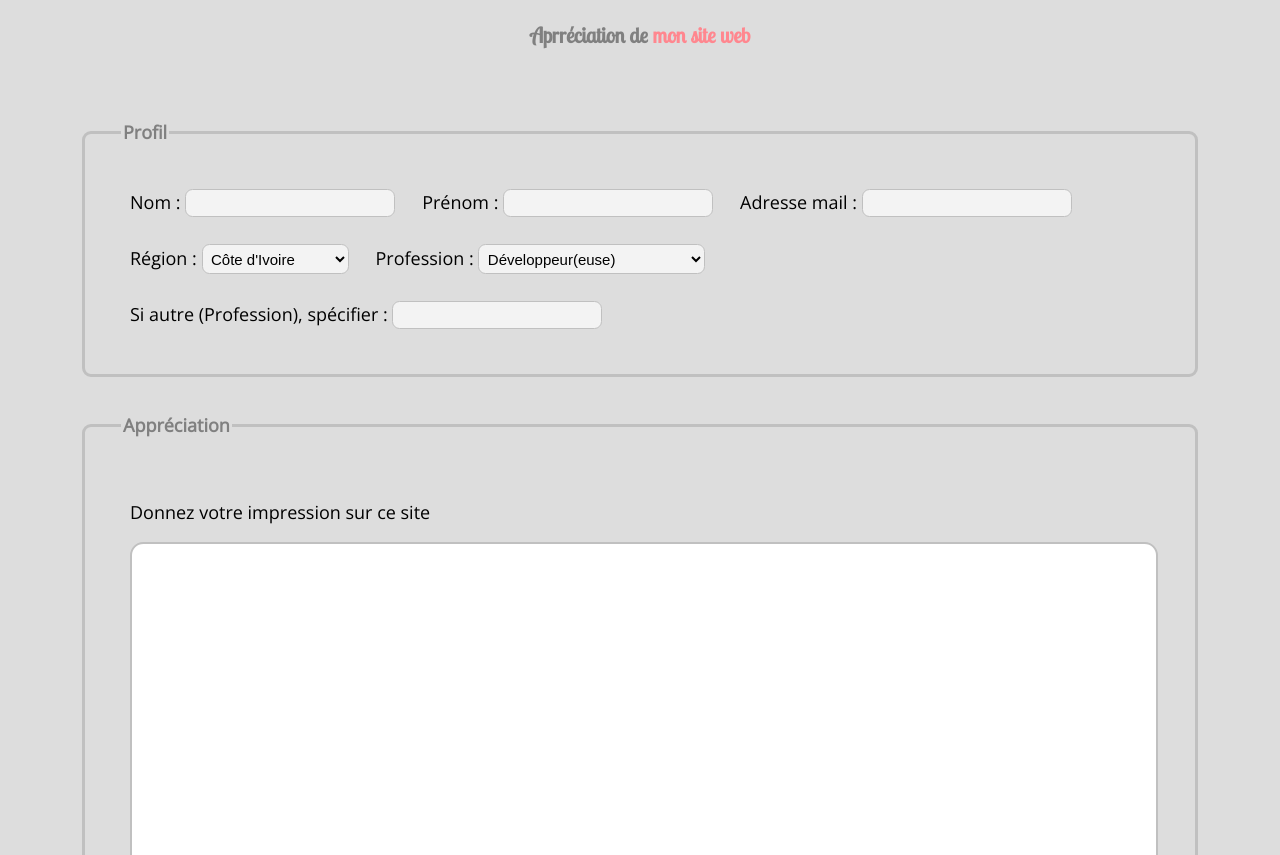
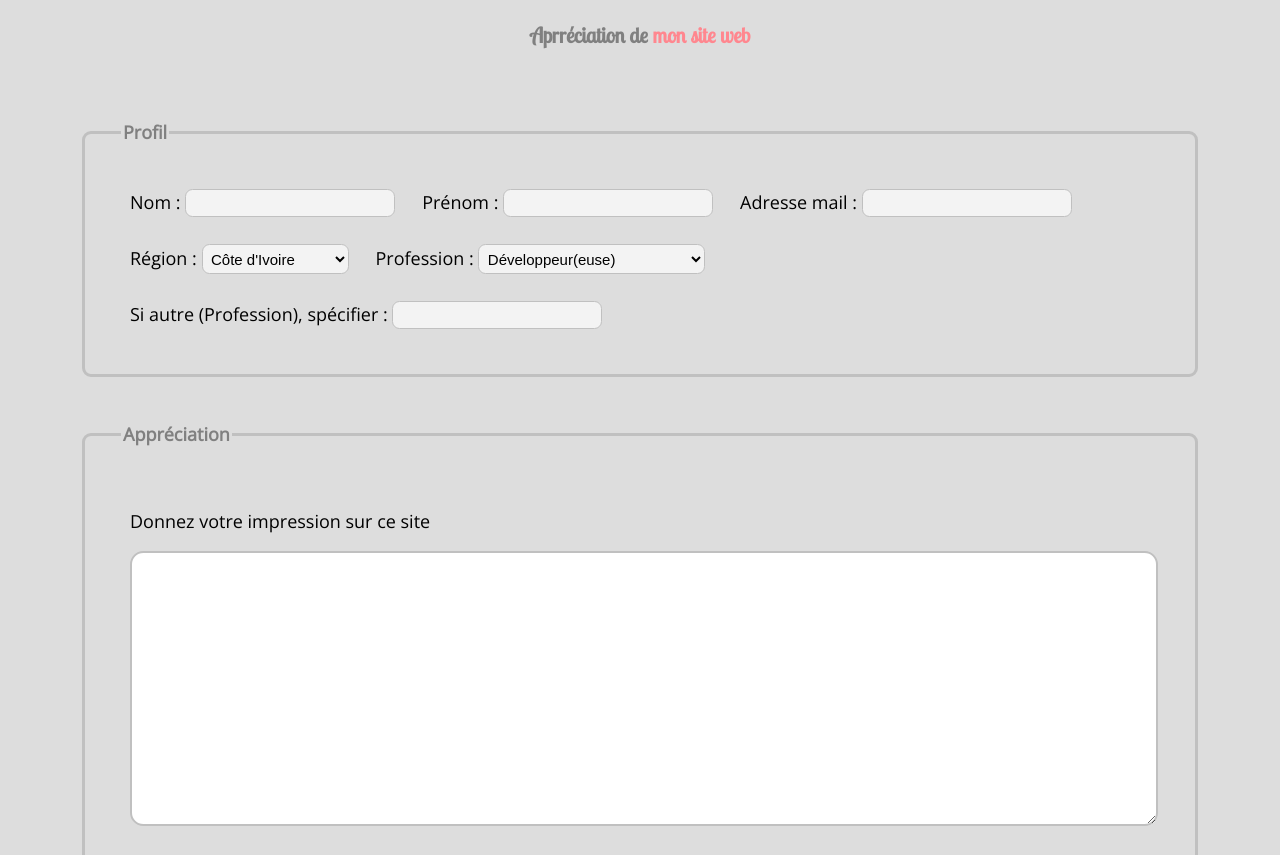
Before and after one commit to Ko0ler/ODG_website, a plain HTML site: page index.html in a window 1280 px wide. Shown: the part 77-932 px from the top of the page. Drawn offline with nearby package versions, Linux system fonts and the light colour scheme.

Commit message:
change .container gap from 2 to 2.5em, fieldset padding and textarea height modified

```diff
--- a/form.css
+++ b/form.css
@@ -44,7 +44,7 @@ footer {
     display: flex;
     flex-direction: column;
     flex-wrap: wrap;
-    gap: 2em;
+    gap: 2.5em;
 }
 
 .content_container_1 {
@@ -95,6 +95,8 @@ fieldset {
 textarea {
     border: 0.15em solid silver;
     border-radius: 1em;
+    width: 100%;
+    height: 20em;
 }
 
 .submit_button {
@@ -136,11 +138,6 @@ h1, h2 {
 a {
     color: #ff878f;
     text-decoration: none;
-}
-
-textarea {
-    width: 100%;
-    height: 30em;
 }
 
 a:hover {
```
